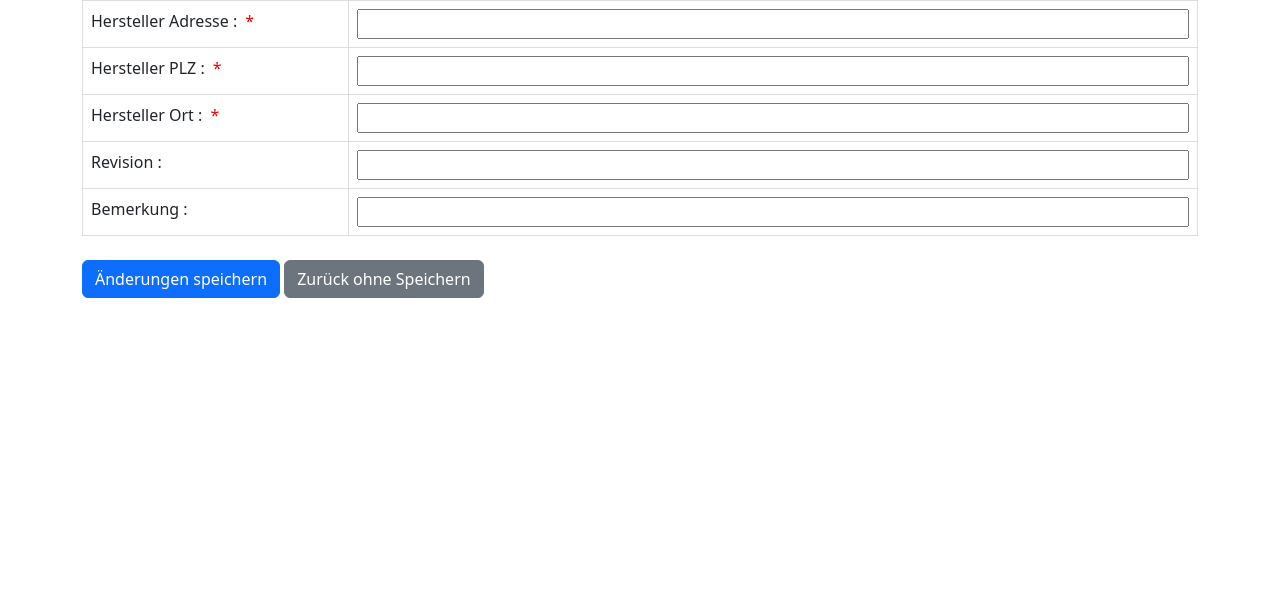
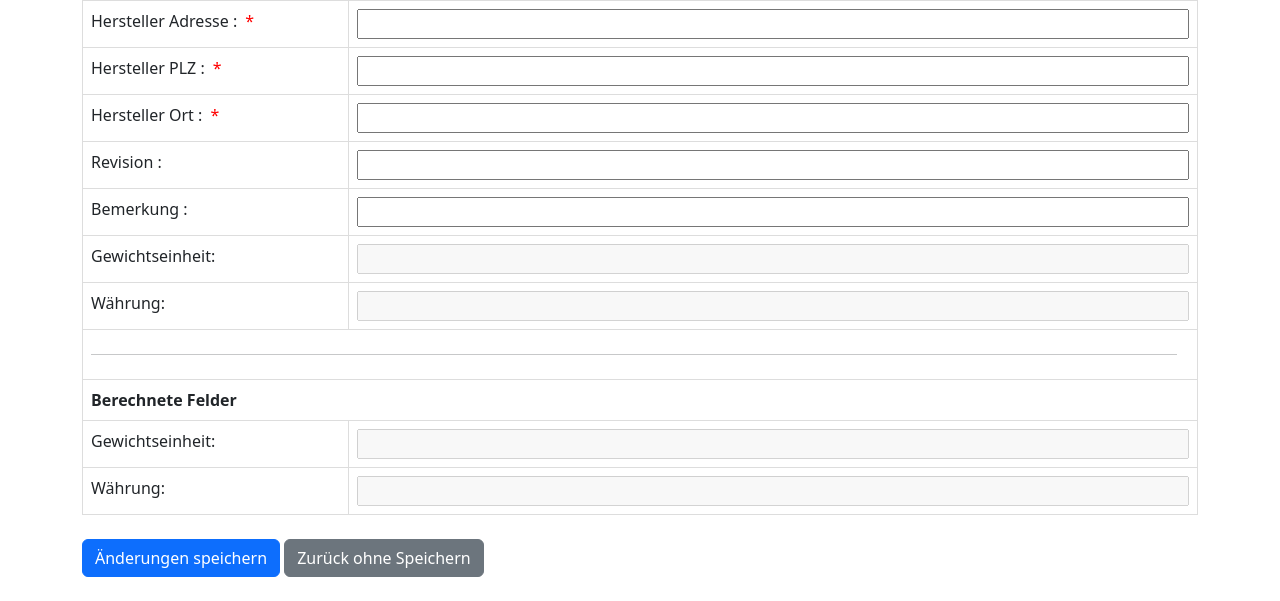
Before and after one commit to ycrausaz/b11.1, a Django app: template b11_1/templates/il/update_material_il.html in a window 1280 px wide. Shown: the part 1848-2449 px from the top of the page. Before the commit the page ends 2146 px from the top, so only its background shows below. Run offline with Django 4.2, Linux system fonts and the light colour scheme; the template is opened without the code that fills it: values that come from a table or form of the project are taken from there, others are empty; tables that the repository leaves empty hold one stand-in row (values such as "Sample post"); parts of the project's set-up code (start-up, migrations or seed data) failed here and were passed over; some libraries are stand-ins or nearby versions.

Commit message:
Added the computed fields at the bottom of the read-write fields for 'IL'.

```diff
--- a/b11_1/forms_il.py
+++ b/b11_1/forms_il.py
@@ -14,6 +14,18 @@ from .forms import CustomBooleanChoiceField, SplitterReadOnlyReadWriteFields, Ba
 from .editable_fields_config import *
 
 class MaterialForm_IL(BaseTemplateForm, SplitterReadOnlyReadWriteFields):
+
+    gewichtseinheit = forms.CharField(
+        label='Gewichtseinheit',
+        required=False,
+        disabled=True  # This marks it as disabled for BaseTemplateForm
+    )
+    waehrung = forms.CharField(
+        label='Währung',
+        required=False,
+        disabled=True
+    )
+
     class Meta(BaseTemplateForm.Meta):
         model = Material
         fields = EDITABLE_FIELDS_IL
@@ -42,6 +54,10 @@ class MaterialForm_IL(BaseTemplateForm, SplitterReadOnlyReadWriteFields):
             'hersteller_plz',
             'hersteller_ort',
         ]
+        computed_fields = [
+            'gewichtseinheit',
+            'waehrung',
+        ]
 
         # Set up foreign key fields with their querysets and required status
         foreign_key_fields = {
@@ -58,8 +74,17 @@ class MaterialForm_IL(BaseTemplateForm, SplitterReadOnlyReadWriteFields):
             if field_name in self.fields:
                 self.fields[field_name].required = True
 
+        # Mark computed fields
+        for field_name in self.Meta.computed_fields:
+            self.fields[field_name].is_computed = True
+
         # Initialize foreign key widgets and set required fields
         instance = kwargs.get('instance')
+
+        if instance:
+            # Set initial values for readonly fields
+            self.fields['gewichtseinheit'].initial = instance.gewichtseinheit
+            self.fields['waehrung'].initial = instance.waehrung
 
         for field_name, field_info in self.Meta.foreign_key_fields.items():
             if field_name in self.fields:
--- a/b11_1/templates/il/update_material_il.html
+++ b/b11_1/templates/il/update_material_il.html
@@ -41,6 +41,24 @@
                 {{ field }}  <!-- Render hidden fields outside of the table -->
             {% endif %}
         {% endfor %}
+
+                <tr><td colspan="2"><hr></td></tr>
+
+                <tr><td colspan="2"><strong>Berechnete Felder</strong></td></tr>
+                {% for field in form.get_computed_fields %}
+                    {% if not field.is_hidden %}
+                        <tr>
+                            <td>
+                                <label for="{{ field.id_for_label }}">
+                                    {{ field.label }}:
+                                </label>
+                            </td>
+                            <td>
+                                {{ field }}
+                            </td>
+                        </tr>
+                    {% endif %}
+                {% endfor %}
     </table>
     <br/>
 
```
